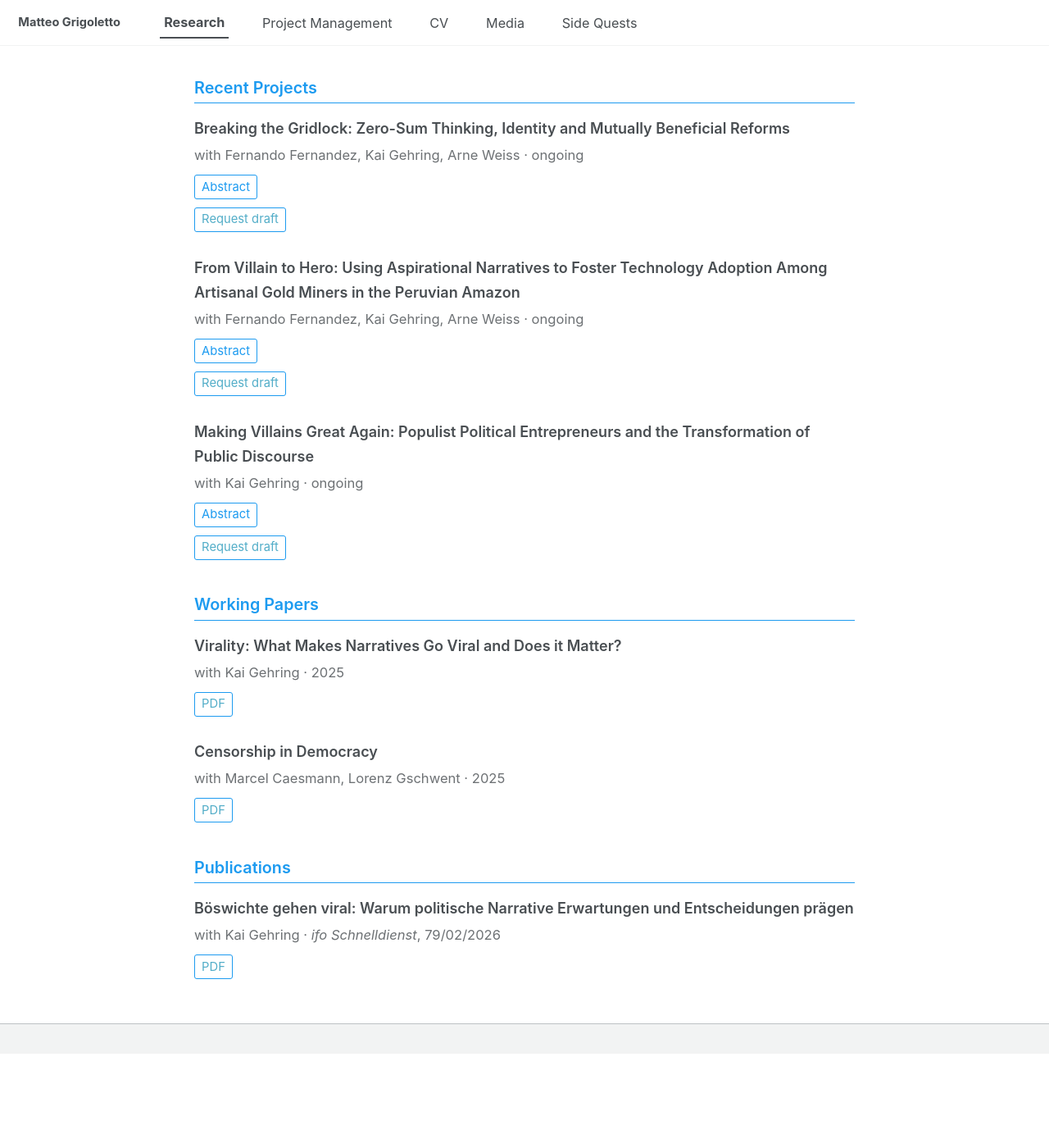
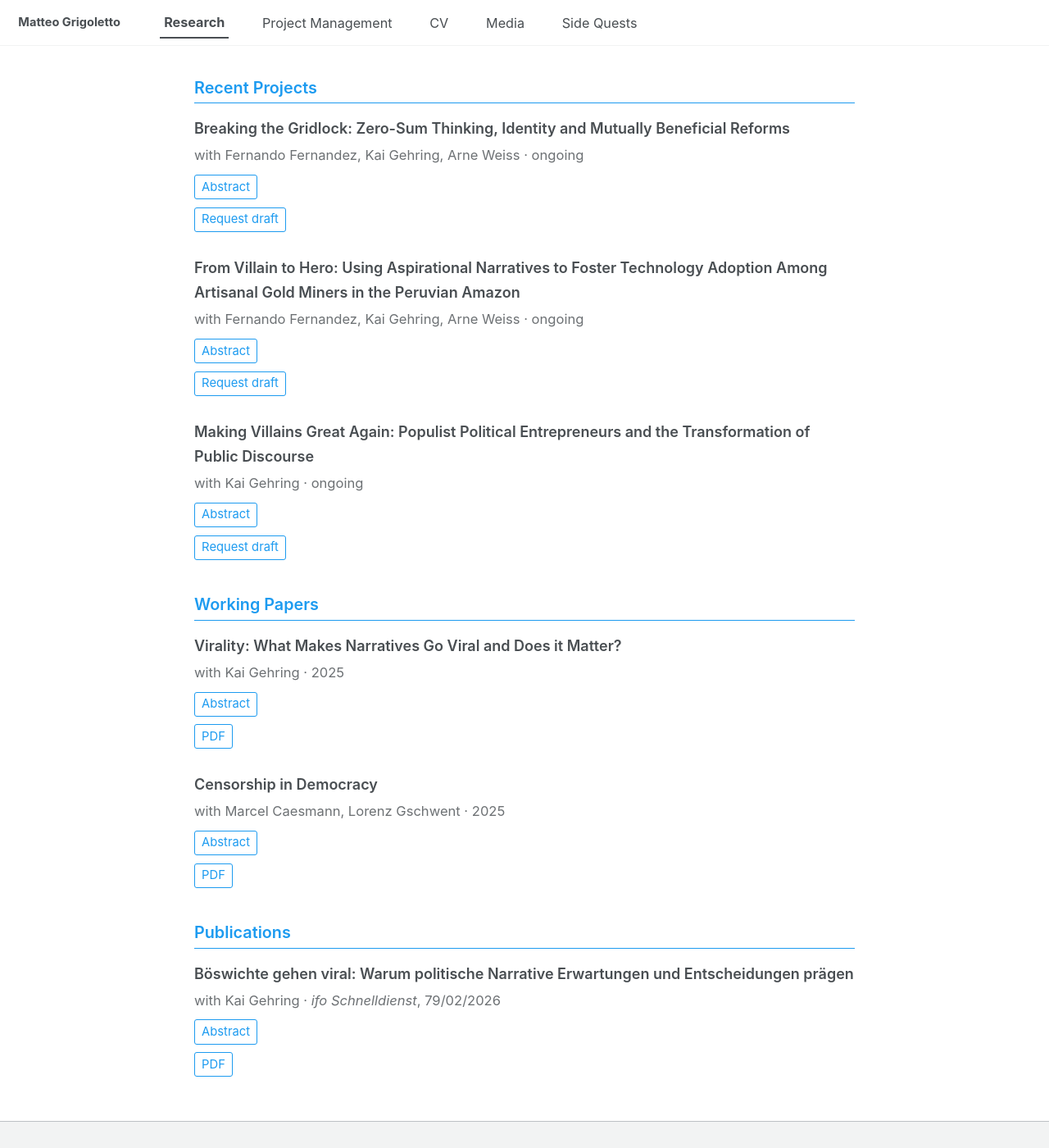
Before and after one commit to matteo-g/matteo-g.github.io, a Jekyll site: the page built from _pages/research.md, in a window 1280 px wide and 1400 px high, scrolled down 310 px. Shown: the whole window at 82% size. Built offline with Jekyll 4.4.1, drawn with Linux system fonts in a browser that asks for light colours; a script bundle is joined from its source files by our own code; library files that are not in the unit come from our copies; before the commit the page ends 1595 px from its top, so only the background shows below that.

Commit message:
hopefully last color fix

```diff
--- a/_pages/research.md
+++ b/_pages/research.md
@@ -93,6 +93,10 @@
 <div class="paper-entry">
   <div class="paper-title">Virality: What Makes Narratives Go Viral and Does it Matter?</div>
   <div class="paper-meta">with Kai Gehring · 2025</div>
+  <details class="paper-abstract">
+    <summary>Abstract</summary>
+    <p></p>
+  </details>
   <div class="paper-links">
     <a href="/files/virality.pdf" class="paper-btn">PDF</a>
   </div>
@@ -101,6 +105,10 @@
 <div class="paper-entry">
   <div class="paper-title">Censorship in Democracy</div>
   <div class="paper-meta">with Marcel Caesmann, Lorenz Gschwent · 2025</div>
+  <details class="paper-abstract">
+    <summary>Abstract</summary>
+    <p></p>
+  </details>
   <div class="paper-links">
     <a href="/files/censorship.pdf" class="paper-btn">PDF</a>
   </div>
@@ -111,6 +119,10 @@
 <div class="paper-entry">
   <div class="paper-title">Böswichte gehen viral: Warum politische Narrative Erwartungen und Entscheidungen prägen</div>
   <div class="paper-meta">with Kai Gehring · <em>ifo Schnelldienst</em>, 79/02/2026</div>
+  <details class="paper-abstract">
+    <summary>Abstract</summary>
+    <p></p>
+  </details>
   <div class="paper-links">
     <a href="/files/german_narratives.pdf" class="paper-btn">PDF</a>
   </div>
--- a/_sass/layout/_minimal.scss
+++ b/_sass/layout/_minimal.scss
@@ -161,6 +161,16 @@
   }
 }
 
+/* Override global link color inside .minimal-content so buttons stay blue */
+.minimal-content a.paper-btn {
+  color: #1d9bf0;
+
+  &:hover {
+    color: #fff;
+    text-decoration: none;
+  }
+}
+
 /* Abstract collapsible (details/summary) */
 .paper-abstract {
   display: inline-block;
```
